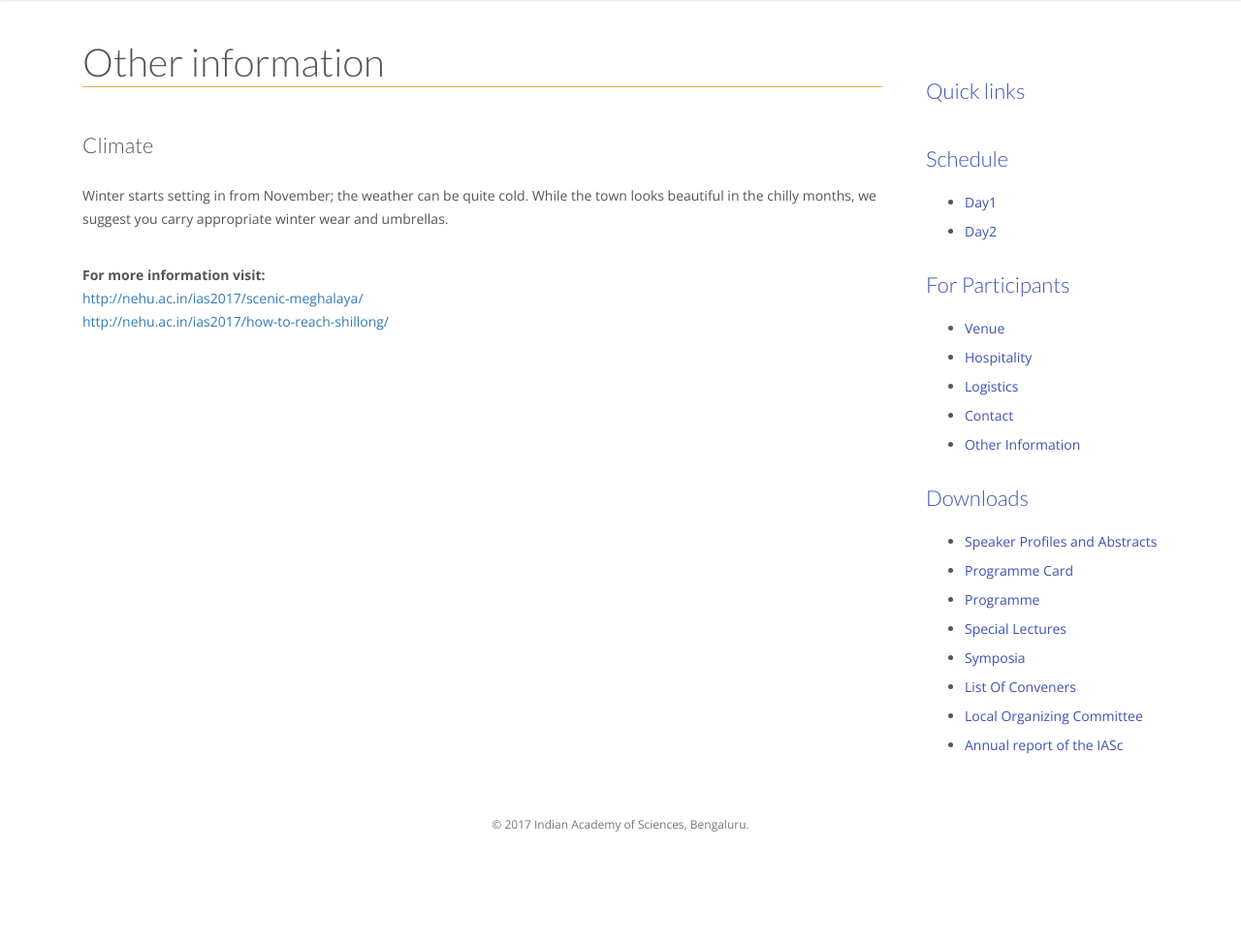
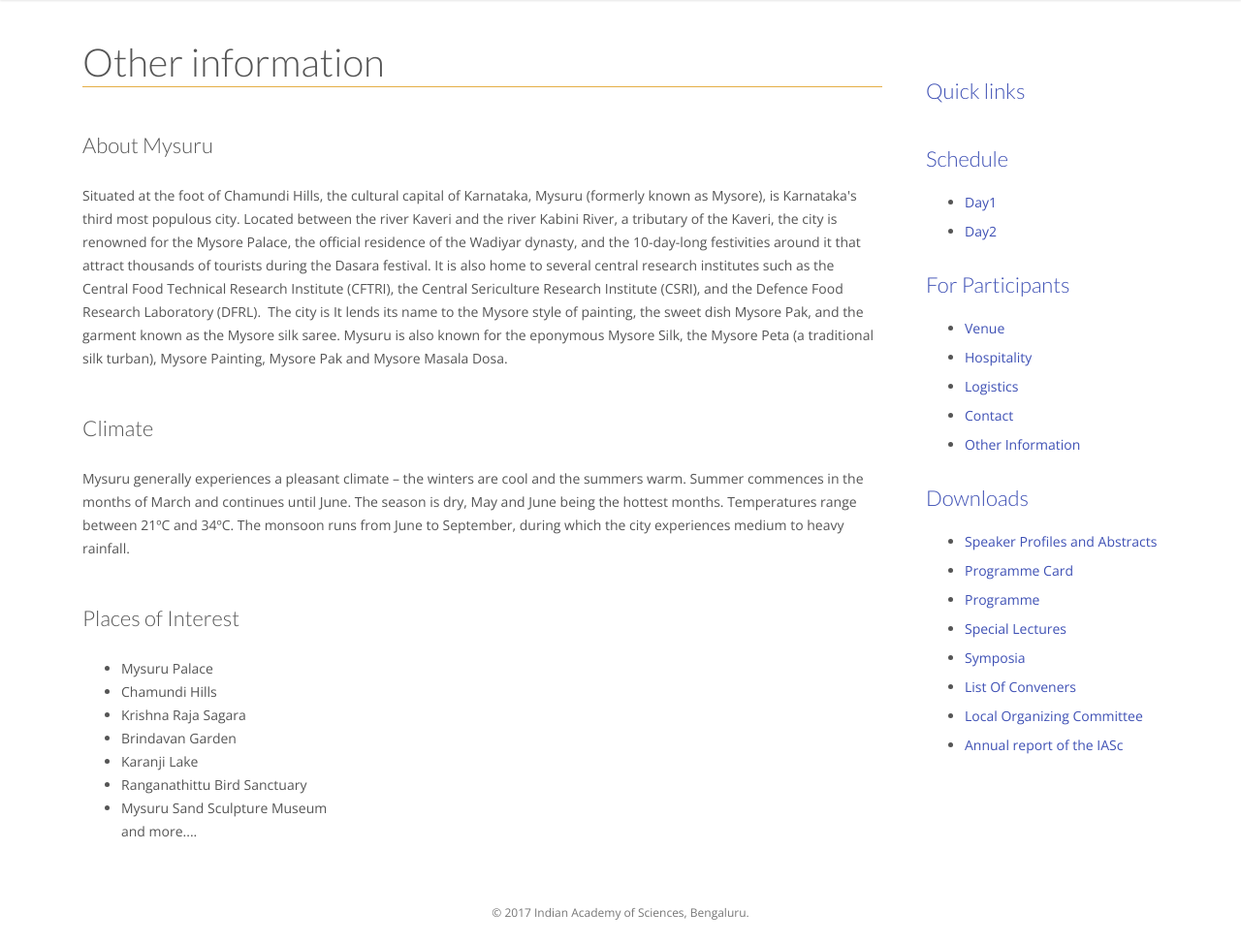
Before and after one commit to SrirangaDigital/ias-29mm, a PHP site: the page made by application/views/flat/5-Information/Other.php in a window 1280 px wide. Shown: the part 151-1125 px from the top of the page at 97% size. Before the commit the page ends 1009 px from the top, so only its background shows below. Run offline with PHP 8.4, Linux system fonts and the light colour scheme; the template is opened without the code that fills it, so the values that code supplies are empty; some libraries are stand-ins or nearby versions.

Commit message:
Corrections

```diff
--- a/application/models/describeModel.php
+++ b/application/models/describeModel.php
@@ -9,7 +9,7 @@ class describeModel extends Model {
 
 	public function getProfileDetails($id){
 
-		$baseUrl = CMS_URL . 'public/data/meetings/AM2017/';
+		$baseUrl = CMS_URL . 'public/data/meetings/MM2018/';
 		$url = $baseUrl . $id . '/index.json';
 		$photoUrl = $baseUrl . $id . '/profile.jpg';
 
--- a/application/views/flat/2-About/index.php
+++ b/application/views/flat/2-About/index.php
@@ -26,10 +26,6 @@
 <p>
     The public lecture, held in the evening of the 30<sup>th</sup> June, focussed on ‘C. Subramania Bharati: Nationalism and Creativity’ by A.R. Venkatachalapathy. The symposium on Molecular Machines held on the 1<sup>st</sup>, provided insights into this fascinating field from the perspectives of physics, cell biology, structural biology and chemistry.
 </p>
-<p>
-    Read the <i>Current Science</i> report of the 28th mid-year meeting <i><a href="http://www.currentscience.ac.in/Volumes/113/04/0547.pdf">here</a></i>.
-</p>
-
 
         </div>
         <div class="col-md-3 sidebar">
--- a/application/views/flat/5-Information/Other.php
+++ b/application/views/flat/5-Information/Other.php
@@ -11,11 +11,22 @@
         <div class="col-md-9 main">
             <h1>Other information</h1>
 
+            <h2>About Mysuru</h2>
+            <p>Situated at the foot of Chamundi Hills, the cultural capital of Karnataka, Mysuru (formerly known as Mysore), is Karnataka's third most populous city. Located between the river Kaveri and the river Kabini River, a tributary of the Kaveri, the city is renowned for the Mysore Palace, the official residence of the Wadiyar dynasty, and the 10-day-long festivities around it that attract thousands of tourists during the Dasara festival. It is also home to several central research institutes such as the Central Food Technical Research Institute (CFTRI), the Central Sericulture Research Institute (CSRI), and the Defence Food Research Laboratory (DFRL).  The city is It lends its name to the Mysore style of painting, the sweet dish Mysore Pak, and the garment known as the Mysore silk saree. Mysuru is also known for the eponymous Mysore Silk, the Mysore Peta (a traditional silk turban), Mysore Painting, Mysore Pak and Mysore Masala Dosa.</p>
             <h2>Climate</h2>
-            <p>Winter starts setting in from November; the weather can be quite cold.  While the town looks beautiful in the chilly months, we suggest you carry appropriate winter wear and umbrellas.</p>
-
-            <p><br /><strong>For more information visit:</strong><br /><a href="http://nehu.ac.in/ias2017/scenic-meghalaya/">http://nehu.ac.in/ias2017/scenic-meghalaya/</a><br /><a href="http://nehu.ac.in/ias2017/how-to-reach-shillong/">http://nehu.ac.in/ias2017/how-to-reach-shillong/</a></p>
-        </div>
+            <p>Mysuru generally experiences a pleasant climate – the winters are cool and the summers warm. Summer commences in the months of March and continues until June. The season is dry, May and June being the hottest months. Temperatures range between 21ºC and 34ºC. The monsoon runs from June to September, during which the city experiences medium to heavy rainfall.</p>
+            <h2>Places of Interest</h2>
+            <ul>
+                <li>Mysuru Palace</li>
+                <li>Chamundi Hills</li>
+                <li>Krishna Raja Sagara</li>
+                <li>Brindavan Garden</li>
+                <li>Karanji Lake</li>
+                <li>Ranganathittu Bird Sanctuary</li>
+                <li>Mysuru Sand Sculpture Museum</li>
+                and more....
+            </ul>
+         </div>
         <div class="col-md-3 sidebar">
 <?php require_once('application/views/generalSidebar.php');?>
         </div>
--- a/application/views/generalSidebar.php
+++ b/application/views/generalSidebar.php
@@ -13,7 +13,7 @@
         <li><a href="javascript:void(0);">Hospitality</a></li>
         <li><a href="javascript:void(0);">Logistics</a></li>
         <li><a href="<?=BASE_URL?>Information/Contact">Contact</a></li>
-        <li><a href="javascript:void(0);">Other Information</a></li>
+        <li><a href="<?=BASE_URL?>Information/Other">Other Information</a></li>
     </ul>
 
     <h1>Downloads</h1>
--- a/application/views/header.php
+++ b/application/views/header.php
@@ -76,7 +76,7 @@
                     <li><a href="<?=BASE_URL?>#registration">Registration</a></li>
                     <!-- <li><a href="<?=BASE_URL?>Gallery">Gallery</a></li> -->
                     <li id="navLogo"><a href="<?=BASE_URL?>#home"><img src="<?=PUBLIC_URL?>images/logo.png" alt="Logo of the Indian Academy of Sciences" class="img-circle logo"></a></li>
-                    <li><a href="<?=BASE_URL?>About">About</a></li>
+                    <li><a href="#">About</a></li>
                     <li class="navSeparator"><a>·</a></li>
                     <li><a href="<?=BASE_URL?>#information">For Participants</a></li>
                     <li class="navSeparator"><a>·</a></li>
```
Also changed, not shown: application/views/flat/1-Home/index.php (+8 -4 lines).
